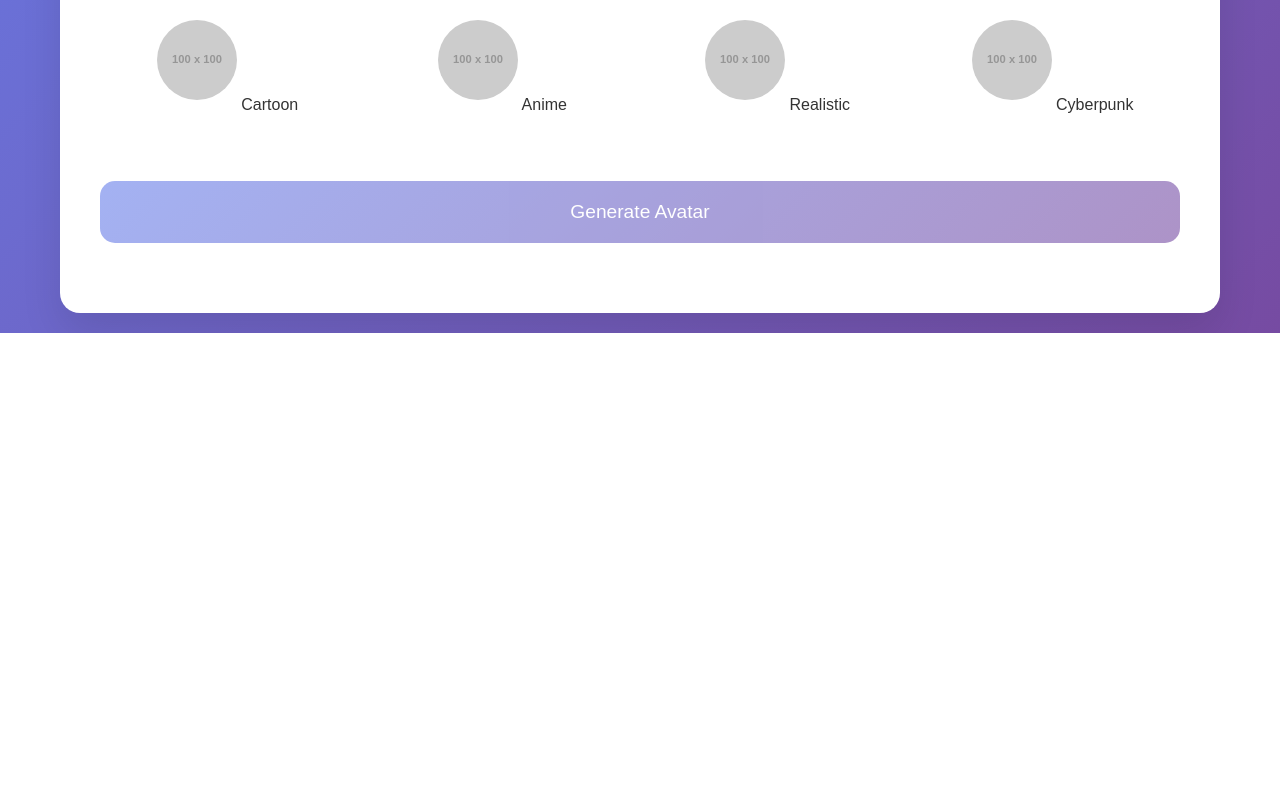
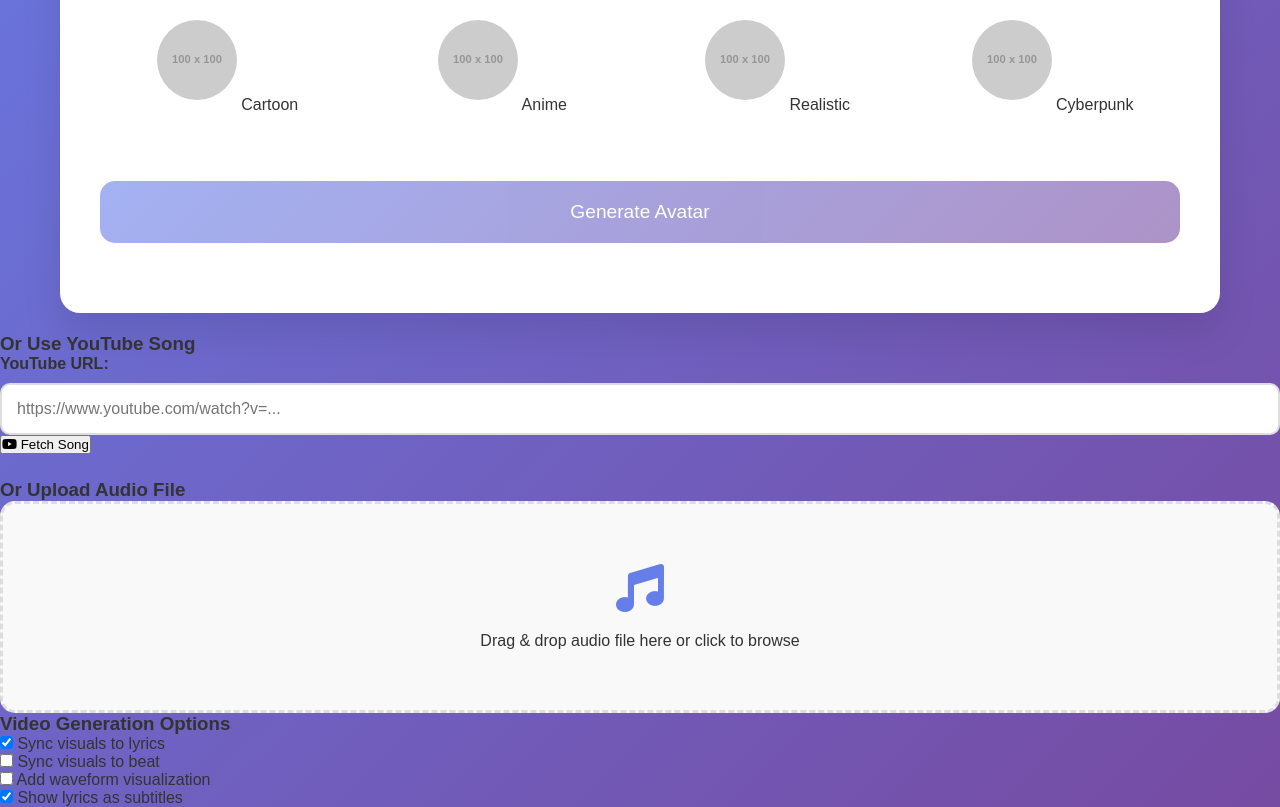
Before and after one commit to Britbrat22/aura-ai-clone-, a website: page index.html in a window 1280 px wide. Shown: the part 587-1394 px from the top of the page. Before the commit the page ends 920 px from the top, so only its background shows below. Drawn offline with Linux system fonts and the light colour scheme; placeholder pictures from the web are drawn by us.

Commit message:
Update index.html

```diff
--- a/index.html
+++ b/index.html
@@ -157,8 +157,66 @@
             <span class="progress-text">0%</span>
         </div>
     </div>
+<div class="youtube-section">
+    <h3>Or Use YouTube Song</h3>
+    <div class="input-group">
+        <label for="youtube-url">YouTube URL:</label>
+        <input type="url" id="youtube-url" placeholder="https://www.youtube.com/watch?v=...">
+        <button id="fetch-youtube" class="fetch-btn">
+            <i class="fab fa-youtube"></i> Fetch Song
+        </button>
+    </div>
+    <div id="youtube-preview" style="display: none;">
+        <img id="youtube-thumbnail" alt="YouTube thumbnail">
+        <div id="youtube-info">
+            <h4 id="youtube-title"></h4>
+            <p id="youtube-duration"></p>
+        </div>
+    </div>
+</div>
 
-    <script src="script.js"></script>
+<!-- Add file upload section -->
+<div class="file-upload-section">
+    <h3>Or Upload Audio File</h3>
+    <div class="upload-area" id="audio-upload-area">
+        <i class="fas fa-music"></i>
+        <p>Drag & drop audio file here or click to browse</p>
+        <input type="file" id="audio-input" accept="audio/*" hidden>
+    </div>
+    <div id="audio-info" style="display: none;">
+        <p><strong>File:</strong> <span id="audio-filename"></span></p>
+        <p><strong>Duration:</strong> <span id="audio-duration"></span></p>
+    </div>
+</div>
+
+<!-- Add new video generation options -->
+<div class="video-options">
+    <h3>Video Generation Options</h3>
+    <div class="option-group">
+        <label>
+            <input type="checkbox" id="lyrics-sync" checked>
+            Sync visuals to lyrics
+        </label>
+    </div>
+    <div class="option-group">
+        <label>
+            <input type="checkbox" id="beat-sync">
+            Sync visuals to beat
+        </label>
+    </div>
+    <div class="option-group">
+        <label>
+            <input type="checkbox" id="waveform-visual">
+            Add waveform visualization
+        </label>
+    </div>
+    <div class="option-group">
+        <label>
+            <input type="checkbox" id="subtitle-lyrics" checked>
+            Show lyrics as subtitles
+        </label>
+    </div>
+</div>    <script src="script.js"></script>
     <script src="avatar-generator.js"></script>
     <script src="music-video-generator.js"></script>
     <script src="utils.js"></script>
```
